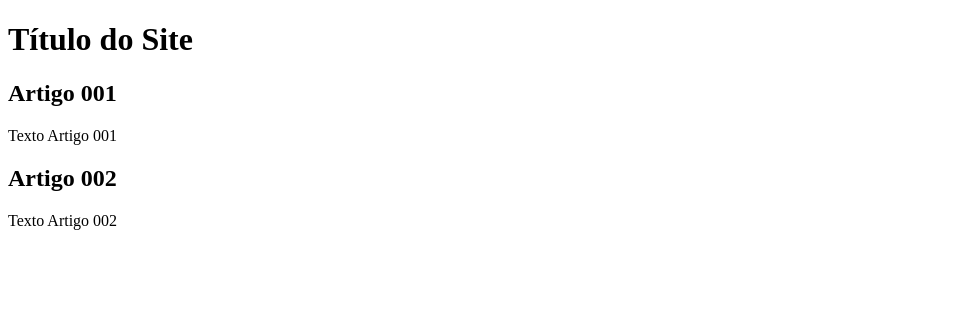
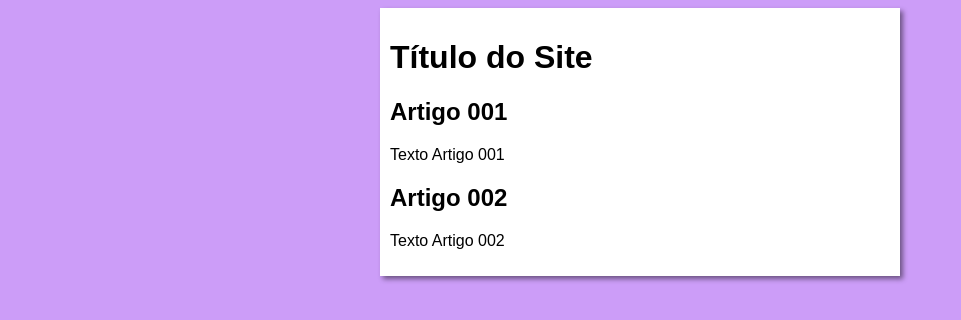
Before and after one commit to JonathanMMS/projeto-site, a plain HTML site: page index.html in a window 1280 px wide. Shown: the whole page, without its empty margins (0-961 px from the left). Drawn offline with Linux system fonts and the light colour scheme.

Commit message:
iniciei o design

```diff
--- /dev/null
+++ b/estilos/style.css
@@ -0,0 +1,16 @@
+* {
+    font-family: Arial, Helvetica, sans-serif;
+    font-size: 16;
+}
+
+body {
+    background-color: rgb(204, 157, 248);
+}
+
+main {
+    background-color: white;
+    width: 500px;
+    margin: auto;
+    padding: 10px;
+    box-shadow: 3px 3px 5px rgba(0, 0, 0, 0.473);
+}
--- a/index.html
+++ b/index.html
@@ -6,6 +6,7 @@
     <meta http-equiv="X-UA-Compatible" content="IE=edge">
     <meta name="viewport" content="width=device-width, initial-scale=1.0">
     <title>Título do Site</title>
+    <link rel="stylesheet" href="estilos/style.css">
 </head>
 
 <body>
```
